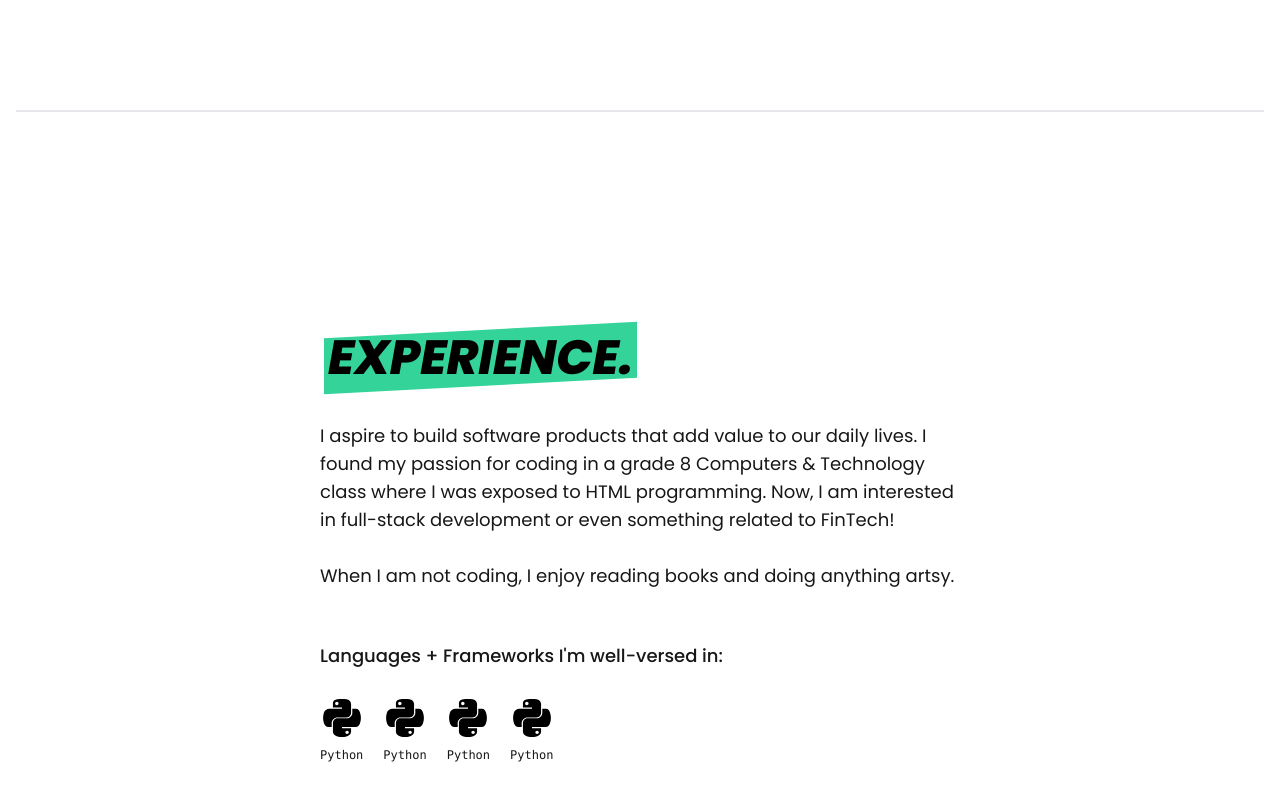
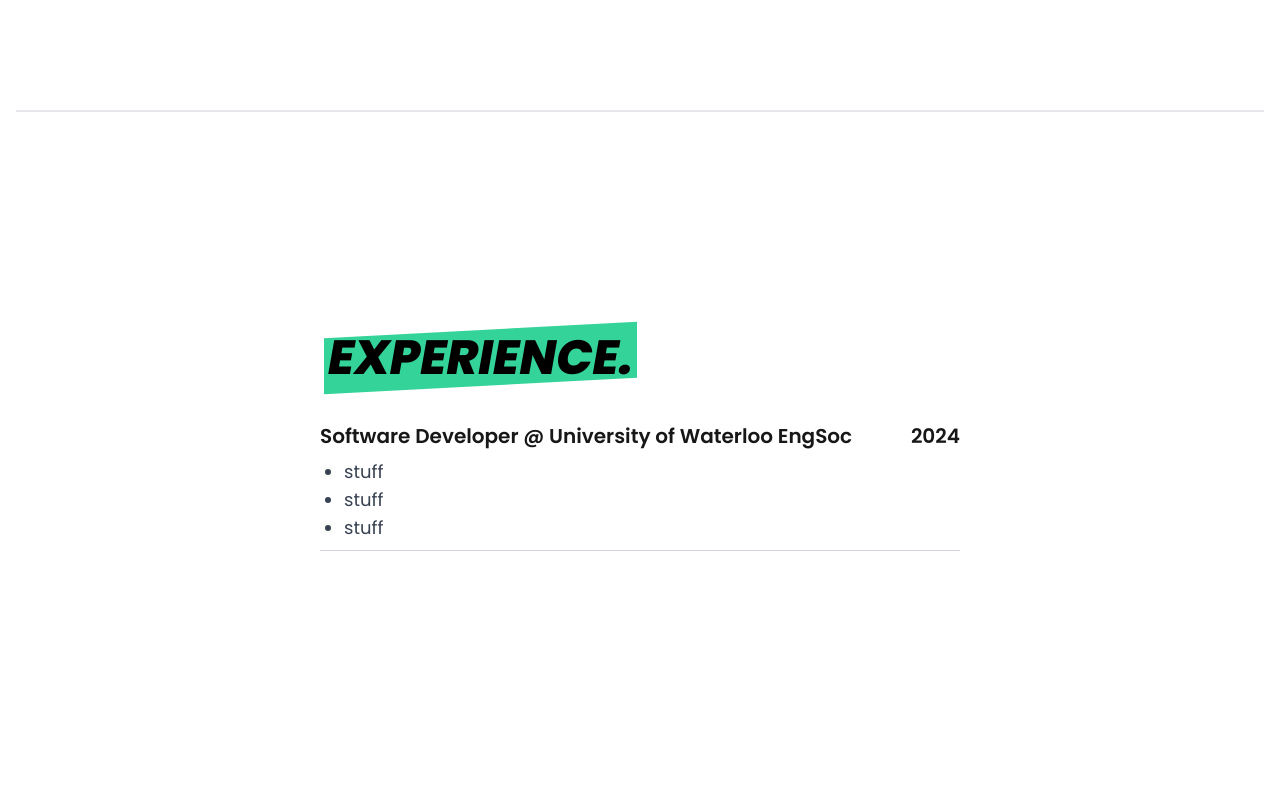
Before and after one commit to aarchisingh26/personal-website, a Next.js app: page / in a window 1280 px wide. Shown: the part 2806-3606 px from the top of the page. Built offline with nearby package versions, Linux system fonts and the light colour scheme; a web font is replaced by a local one.

Commit message:
adding sections

```diff
--- a/components/Experience.js
+++ b/components/Experience.js
@@ -16,49 +16,28 @@
           </span>
       </p>
 
-        <p className="mt-4 text-lg">
-          I aspire to build software products that add value to our daily lives.
-          I found my passion for coding in a grade 8 Computers & Technology class where I was exposed to HTML programming.
-          Now, I am interested in full-stack development or even something related to FinTech!
-          <br /><br />When I am not coding, I enjoy reading books and doing anything artsy.
-        </p>
+    <div className="mt-4 flex justify-between border-b border-gray-300 pb-2">
 
-        <br />
+        <div className="flex flex-col">
+            <span className="font-semibold text-xl mb-2">Software Developer @ University of Waterloo EngSoc</span>
+            <ul className="list-disc pl-6 text-lg text-gray-700">
+                <li>stuff</li>
+                <li>stuff</li>
+                <li>stuff</li>
+            </ul>
+        </div>
 
-        <p className="text-lg pb-7 pt-7 font-medium">
-          Languages + Frameworks I'm well-versed in:
-        </p>
+        <span className="font-semibold text-xl">2024</span>
+    </div>
 
-        <div className="icons-wrapper">
-          <div className="icon-container">
-            <svg viewBox="0 0 128 128" focusable="false" className="icon-size">
-              <path fill="" d="M49.33 62h29.159C86.606 62 93 55.132 93 46.981V19.183c0-7.912-6.632-13.856-14.555-15.176-5.014-.835-10.195-1.215-15.187-1.191-4.99.023-9.612.448-13.805 1.191C37.098 6.188 35 10.758 35 19.183V30h29v4H23.776c-8.484 0-15.914 5.108-18.237 14.811-2.681 11.12-2.8 17.919 0 29.53C7.614 86.983 12.569 93 21.054 93H31V79.952C31 70.315 39.428 62 49.33 62zm-1.838-39.11c-3.026 0-5.478-2.479-5.478-5.545 0-3.079 2.451-5.581 5.478-5.581 3.015 0 5.479 2.502 5.479 5.581-.001 3.066-2.465 5.545-5.479 5.545zm74.789 25.921C120.183 40.363 116.178 34 107.682 34H97v12.981C97 57.031 88.206 65 78.489 65H49.33C41.342 65 35 72.326 35 80.326v27.8c0 7.91 6.745 12.564 14.462 14.834 9.242 2.717 17.994 3.208 29.051 0C85.862 120.831 93 116.549 93 108.126V97H64v-4h43.682c8.484 0 11.647-5.776 14.599-14.66 3.047-9.145 2.916-17.799 0-29.529zm-41.955 55.606c3.027 0 5.479 2.479 5.479 5.547 0 3.076-2.451 5.579-5.479 5.579-3.015 0-5.478-2.502-5.478-5.579 0-3.068 2.463-5.547 5.478-5.547z"></path>
-            </svg>
-            <code className="icon-name">Python</code>
-          </div>
 
-          <div className="icon-container">
-            <svg viewBox="0 0 128 128" focusable="false" className="icon-size">
-              <path fill="" d="M49.33 62h29.159C86.606 62 93 55.132 93 46.981V19.183c0-7.912-6.632-13.856-14.555-15.176-5.014-.835-10.195-1.215-15.187-1.191-4.99.023-9.612.448-13.805 1.191C37.098 6.188 35 10.758 35 19.183V30h29v4H23.776c-8.484 0-15.914 5.108-18.237 14.811-2.681 11.12-2.8 17.919 0 29.53C7.614 86.983 12.569 93 21.054 93H31V79.952C31 70.315 39.428 62 49.33 62zm-1.838-39.11c-3.026 0-5.478-2.479-5.478-5.545 0-3.079 2.451-5.581 5.478-5.581 3.015 0 5.479 2.502 5.479 5.581-.001 3.066-2.465 5.545-5.479 5.545zm74.789 25.921C120.183 40.363 116.178 34 107.682 34H97v12.981C97 57.031 88.206 65 78.489 65H49.33C41.342 65 35 72.326 35 80.326v27.8c0 7.91 6.745 12.564 14.462 14.834 9.242 2.717 17.994 3.208 29.051 0C85.862 120.831 93 116.549 93 108.126V97H64v-4h43.682c8.484 0 11.647-5.776 14.599-14.66 3.047-9.145 2.916-17.799 0-29.529zm-41.955 55.606c3.027 0 5.479 2.479 5.479 5.547 0 3.076-2.451 5.579-5.479 5.579-3.015 0-5.478-2.502-5.478-5.579 0-3.068 2.463-5.547 5.478-5.547z"></path>
-            </svg>
-            <code className="icon-name">Python</code>
-          </div>
 
-          <div className="icon-container">
-            <svg viewBox="0 0 128 128" focusable="false" className="icon-size">
-              <path fill="" d="M49.33 62h29.159C86.606 62 93 55.132 93 46.981V19.183c0-7.912-6.632-13.856-14.555-15.176-5.014-.835-10.195-1.215-15.187-1.191-4.99.023-9.612.448-13.805 1.191C37.098 6.188 35 10.758 35 19.183V30h29v4H23.776c-8.484 0-15.914 5.108-18.237 14.811-2.681 11.12-2.8 17.919 0 29.53C7.614 86.983 12.569 93 21.054 93H31V79.952C31 70.315 39.428 62 49.33 62zm-1.838-39.11c-3.026 0-5.478-2.479-5.478-5.545 0-3.079 2.451-5.581 5.478-5.581 3.015 0 5.479 2.502 5.479 5.581-.001 3.066-2.465 5.545-5.479 5.545zm74.789 25.921C120.183 40.363 116.178 34 107.682 34H97v12.981C97 57.031 88.206 65 78.489 65H49.33C41.342 65 35 72.326 35 80.326v27.8c0 7.91 6.745 12.564 14.462 14.834 9.242 2.717 17.994 3.208 29.051 0C85.862 120.831 93 116.549 93 108.126V97H64v-4h43.682c8.484 0 11.647-5.776 14.599-14.66 3.047-9.145 2.916-17.799 0-29.529zm-41.955 55.606c3.027 0 5.479 2.479 5.479 5.547 0 3.076-2.451 5.579-5.479 5.579-3.015 0-5.478-2.502-5.478-5.579 0-3.068 2.463-5.547 5.478-5.547z"></path>
-            </svg>
-            <code className="icon-name">Python</code>
-          </div>
 
-          <div className="icon-container">
-            <svg viewBox="0 0 128 128" focusable="false" className="icon-size">
-              <path fill="" d="M49.33 62h29.159C86.606 62 93 55.132 93 46.981V19.183c0-7.912-6.632-13.856-14.555-15.176-5.014-.835-10.195-1.215-15.187-1.191-4.99.023-9.612.448-13.805 1.191C37.098 6.188 35 10.758 35 19.183V30h29v4H23.776c-8.484 0-15.914 5.108-18.237 14.811-2.681 11.12-2.8 17.919 0 29.53C7.614 86.983 12.569 93 21.054 93H31V79.952C31 70.315 39.428 62 49.33 62zm-1.838-39.11c-3.026 0-5.478-2.479-5.478-5.545 0-3.079 2.451-5.581 5.478-5.581 3.015 0 5.479 2.502 5.479 5.581-.001 3.066-2.465 5.545-5.479 5.545zm74.789 25.921C120.183 40.363 116.178 34 107.682 34H97v12.981C97 57.031 88.206 65 78.489 65H49.33C41.342 65 35 72.326 35 80.326v27.8c0 7.91 6.745 12.564 14.462 14.834 9.242 2.717 17.994 3.208 29.051 0C85.862 120.831 93 116.549 93 108.126V97H64v-4h43.682c8.484 0 11.647-5.776 14.599-14.66 3.047-9.145 2.916-17.799 0-29.529zm-41.955 55.606c3.027 0 5.479 2.479 5.479 5.547 0 3.076-2.451 5.579-5.479 5.579-3.015 0-5.478-2.502-5.478-5.579 0-3.068 2.463-5.547 5.478-5.547z"></path>
-            </svg>
-            <code className="icon-name">Python</code>
-          </div>
 
-        </div>
+
+
+
+
 
 
 
--- a/components/Header.js
+++ b/components/Header.js
@@ -65,7 +65,7 @@
       <div className="lg:ml-20 ml-7 py-7 flex justify-between items-center lg:text-md">
 
         <div className="text-2xl font-bold text-left">
-          <a href="#" onClick={scrollToTop} className="lg:pr-10 pr-8 text-right hover:underline nav-link">
+          <a href="#" onClick={scrollToTop} className="lg:pr-10 pr-8 text-right">
           aarchisingh.
           </a>
         </div>
```
